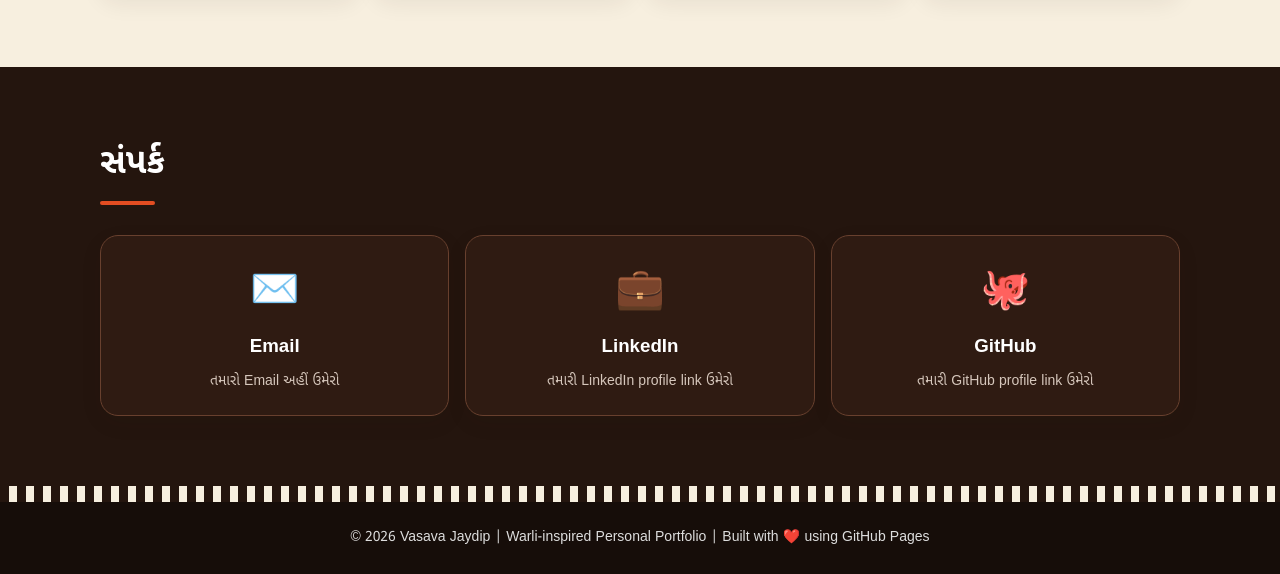
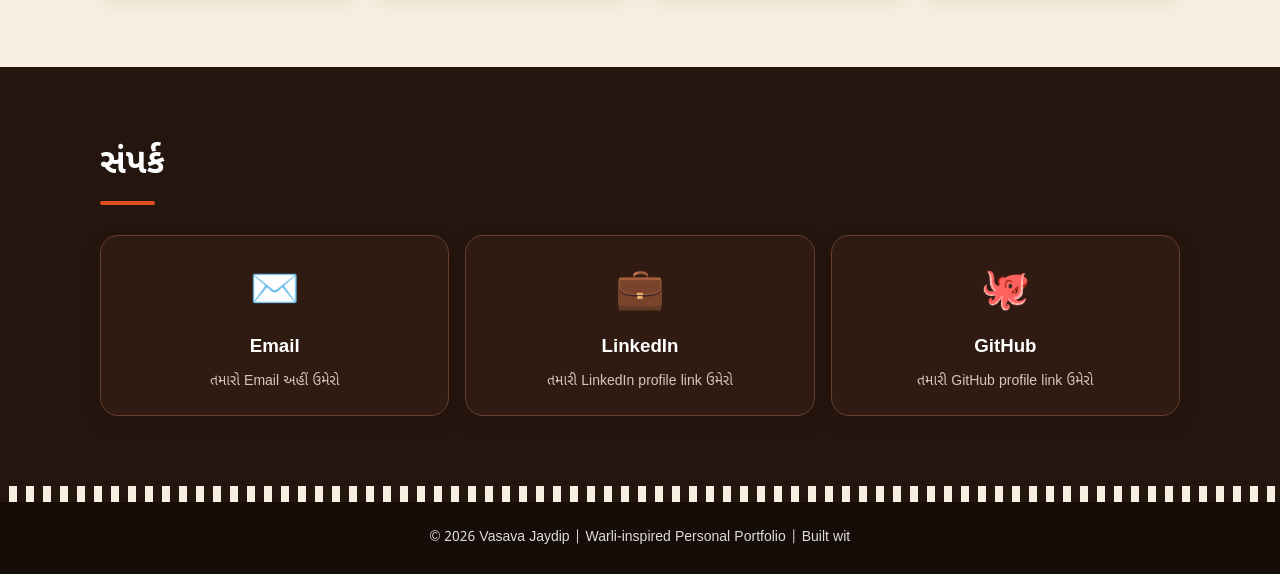
Before and after one commit to jaydipvasava2007-max/jaydip-personal-website, a plain HTML site: page index.html in a window 1280 px wide. Shown: the part 2381-2955 px from the top of the page. Drawn offline with Linux system fonts and the light colour scheme.

Commit message:
Update index.html

```diff
--- a/index.html
+++ b/index.html
@@ -7,4 +7,4 @@
 <section class="skills" id="skills"><div class="wrap"><h2 class="title">મારી સ્કિલ્સ</h2><div class="grid4"><div class="card"><div class="icon">💻</div><h3>Computer Knowledge</h3><p>MS Office, Internet, Basic Programming અને Digital Tools</p></div><div class="card"><div class="icon">💬</div><h3>Communication</h3><p>Speaking, Listening, Team Work અને Presentation</p></div><div class="card"><div class="icon">✍️</div><h3>Creative Writing</h3><p>Ideas, Content, Story Telling અને Expression</p></div><div class="card"><div class="icon">💡</div><h3>Learning & Growth</h3><p>નવી વસ્તુઓ શીખવા અને પડકારો સ્વીકારવા માટે તૈયાર</p></div></div></div></section>
 <section class="edu" id="education"><div class="wrap"><h2 class="title">અભ્યાસ & મારો સફર</h2><div class="two"><div class="timeline"><div><strong>🎓 College Student</strong><br>ઉચ્ચ શિક્ષણ તરફ આગળ વધી રહ્યો છું.</div><div><strong>📚 Economics Student</strong><br>Economics અને સમાજ સાથે જોડાયેલા વિષયોમાં રસ.</div></div><div class="timeline"><div><strong>🌱 નવી સ્કિલ્સ શીખવી</strong><br>દરરોજ કંઈક નવું શીખવાનો પ્રયાસ.</div><div><strong>🚀 Future Goals</strong><br>મારી કારકિર્દી માટે સતત મહેનત અને વિકાસ.</div></div></div></div></section>
 <section class="projects" id="projects"><div class="wrap"><h2 class="title">પ્રોજેક્ટ્સ & લક્ષ્યો</h2><div class="grid4"><div class="card"><div class="icon">🌐</div><h3>Personal Website</h3><p>GitHub Pages પર મારી પોતાની પર્સનલ વેબસાઇટ.</p></div><div class="card"><div class="icon">✍️</div><h3>Creative Writing</h3><p>નવા વિચારો અને કન્ટેન્ટ પર કામ.</p></div><div class="card"><div class="icon">🔎</div><h3>Learning Projects</h3><p>ટેક્નોલોજી અને ડિજિટલ સ્કિલ્સ શીખવી.</p></div><div class="card"><div class="icon">🎯</div><h3>Future Goals</h3><p>સારી કારકિર્દી બનાવવા માટે સતત વિકાસ.</p></div></div></div></section>
-<section class="contact" id="contact"><div class="wrap"><h2 class="title">સંપર્ક</h2><div class="contactgrid"><div class="card"><div class="icon">✉️</div><h3>Email</h3><p>તમારો Email અહીં ઉમેરો</p></div><div class="card"><div class="icon">💼</div><h3>LinkedIn</h3><p>તમારી LinkedIn profile link ઉમેરો</p></div><div class="card"><div class="icon">🐙</div><h3>GitHub</h3><p>તમારી GitHub profile link ઉમેરો</p></div></div></div></section><div class="motif"></div><footer class="footer">© 2026 Vasava Jaydip | Warli-inspired Personal Portfolio | Built with ❤️ using GitHub Pages</footer></body></html>
+<section class="contact" id="contact"><div class="wrap"><h2 class="title">સંપર્ક</h2><div class="contactgrid"><div class="card"><div class="icon">✉️</div><h3>Email</h3><p>તમારો Email અહીં ઉમેરો</p></div><div class="card"><div class="icon">💼</div><h3>LinkedIn</h3><p>તમારી LinkedIn profile link ઉમેરો</p></div><div class="card"><div class="icon">🐙</div><h3>GitHub</h3><p>તમારી GitHub profile link ઉમેરો</p></div></div></div></section><div class="motif"></div><footer class="footer">© 2026 Vasava Jaydip | Warli-inspired Personal Portfolio | Built wit
```
